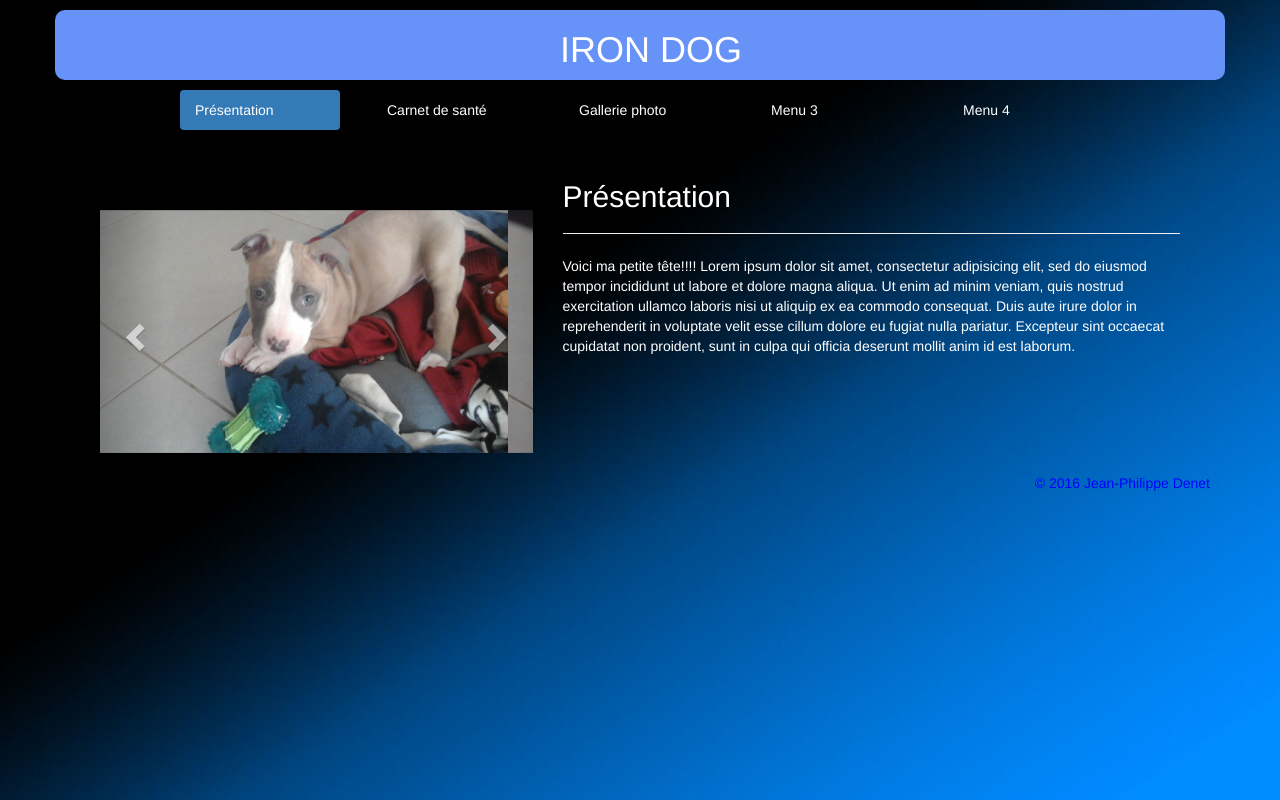
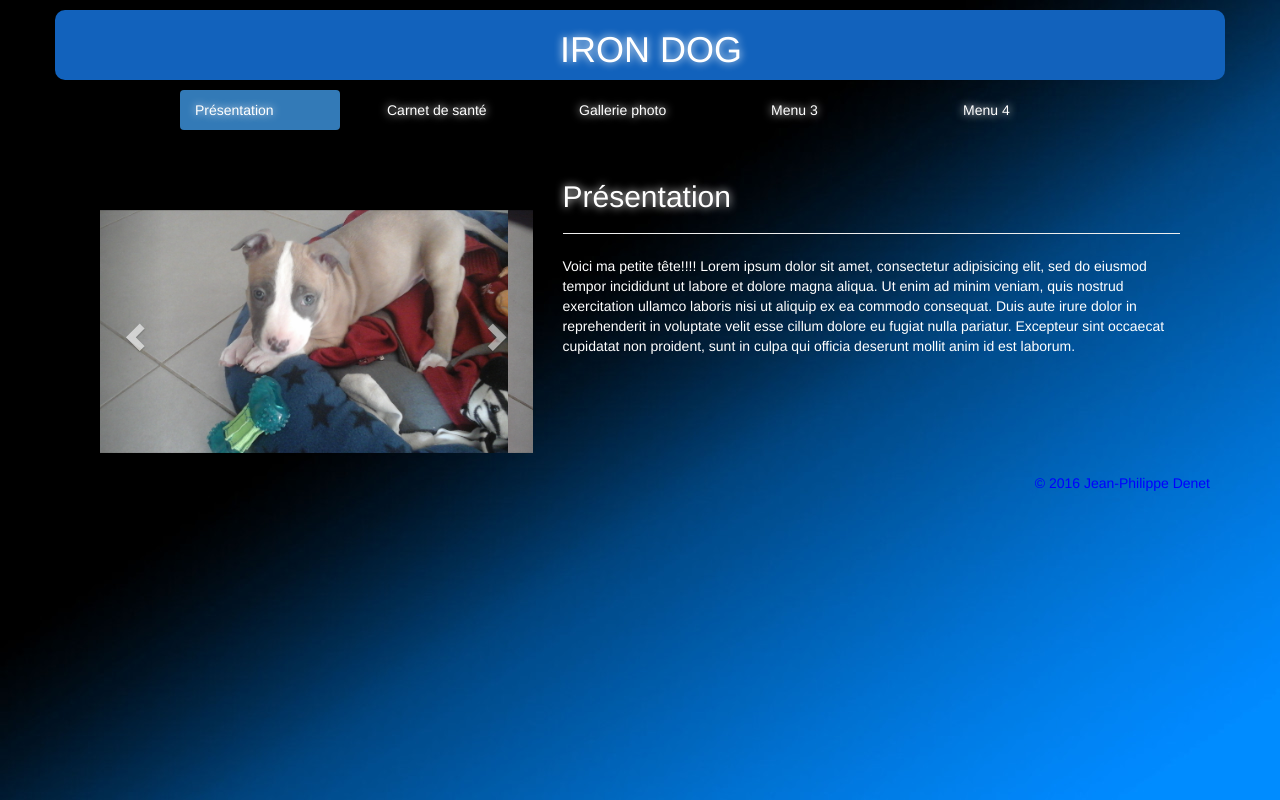
Before and after one commit to boidi/ironDog, a plain HTML site: page index.html in a window 1280 px wide. Drawn offline with Linux system fonts and the light colour scheme.

Commit message:
ajout effet

```diff
--- a/style.css
+++ b/style.css
@@ -1,4 +1,8 @@
-a:hover {
+h1,h2,h3,li,a:hover {
+   text-shadow: 0px 0px 9px white;
+   text-decoration:none;
+}
+p:hover {
    text-shadow: 0px 0px 9px white;
    text-decoration:none;
 }
@@ -24,7 +28,7 @@ background-attachment: fixed;
     border-radius: 10px 10px 10px 10px;
 }
 header{
-  background-color: #6792F7;
+  background-color:#1262BC;
   border-radius: 10px 10px 10px 10px;
   margin-top: 10px;
   margin-bottom: 10px;
```
